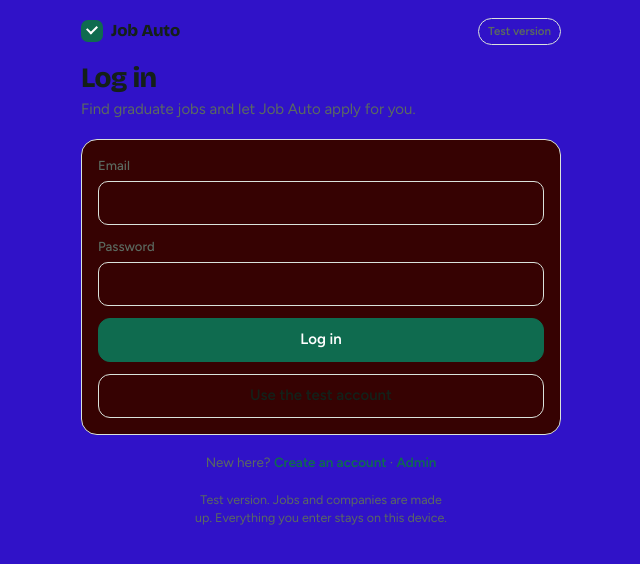
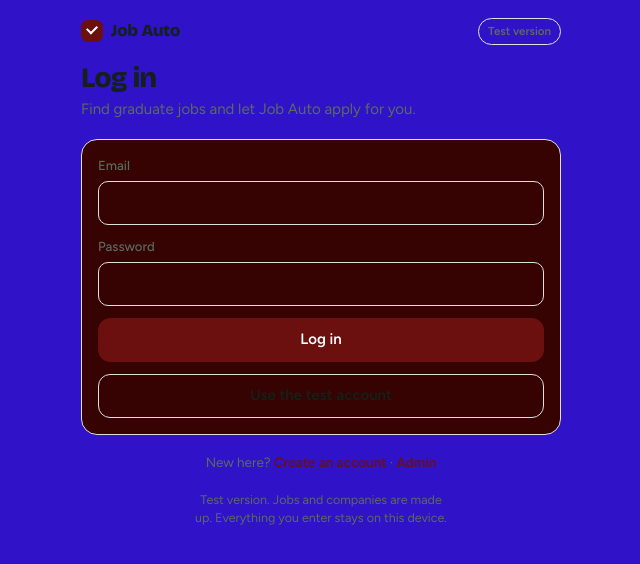
Before and after one commit to tseposcode/job-app-demo, a plain HTML site: page index.html in a window 1280 px wide. Shown: the whole page, without its empty margins (319-959 px from the left). Drawn offline with nearby package versions, Linux system fonts and the light colour scheme.

Commit message:
new colour2

```diff
--- a/index.html
+++ b/index.html
@@ -18,7 +18,7 @@
 /* Layout: phone-first app; one narrow column, fixed tab bar at the bottom, bottom sheets for detail and forms */
 :root{
   --bg:#3012c8; --surface:#360202; --ink:#142019; --muted:#5B6A60; --line:#DAE2DB;
-  --accent:#0F6B4F; --accent-ink:#FFFFFF; --accent-soft:#DDEFE6;
+  --accent:#6b0f0f; --accent-ink:#FFFFFF; --accent-soft:#DDEFE6;
   --gold:#946112; --gold-soft:#FAEED6;
   --bad:#A8322A; --bad-soft:#FBE4E1;
   --shadow:rgb(15 40 28 / .07); --scrim:rgb(8 16 12 / .5);
```
